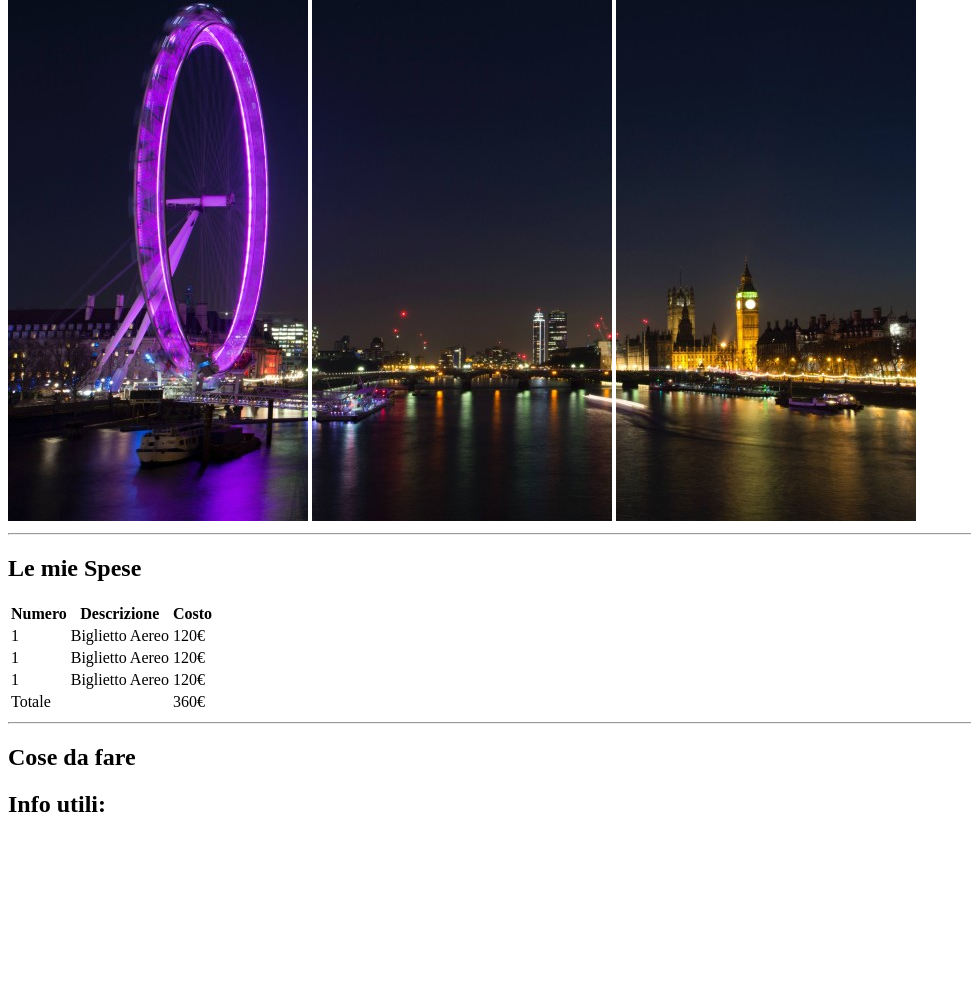
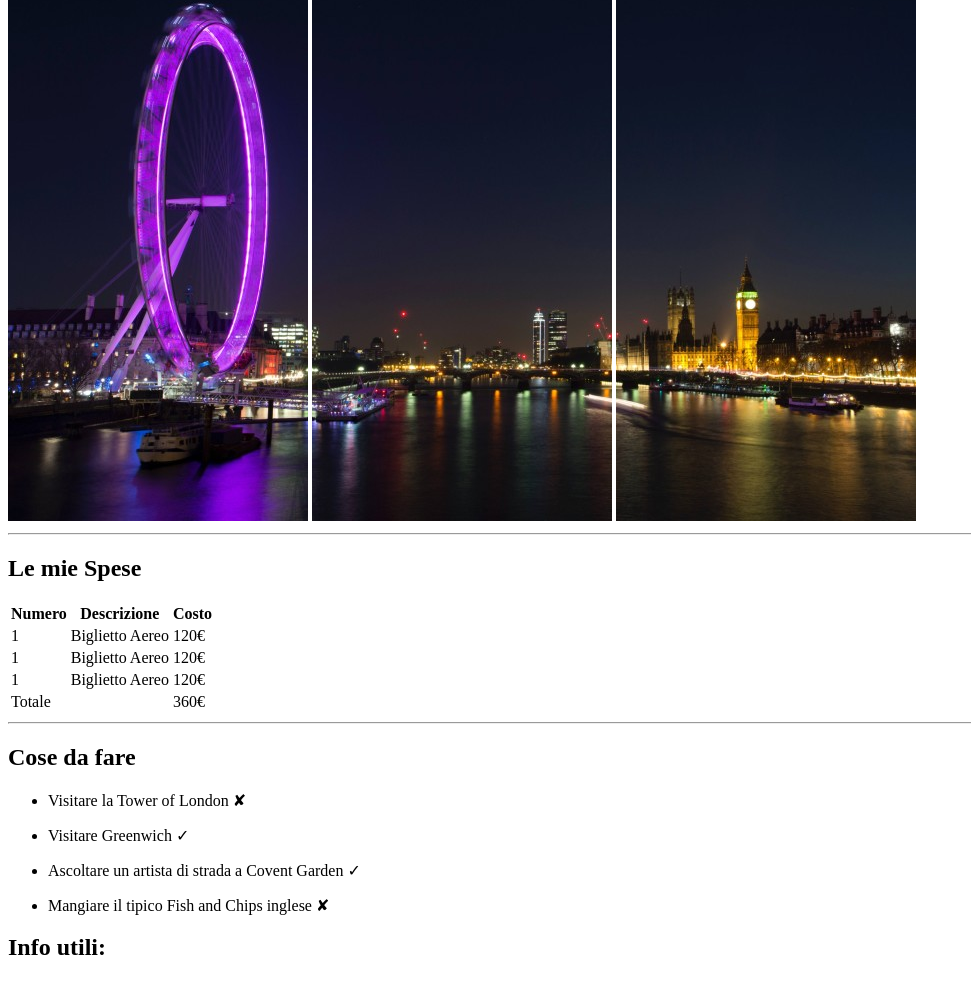
Before and after one commit to MatteoDiMario96/html-london-trip, a plain HTML site: page index.html in a window 1280 px wide. Shown: the part 159-1140 px from the top of the page, without its empty margins (0-971 px from the left). Before the commit the page ends 996 px from the top, so only its background shows below. Drawn offline with Linux system fonts and the light colour scheme.

Commit message:
Creazione seconda sezione  ( LISTA NON ORDINATA)

```diff
--- a/index.html
+++ b/index.html
@@ -21,6 +21,7 @@
         </header>
 
         <main>
+            <!-- 1a sezione della pagina-->
             <section>
                 <h2>
                     Le mie Spese
@@ -66,12 +67,37 @@
                 <hr>
             </section>
 
+            <!-- 2a sezione della pagina-->
             <section>
                 <h2>
                     Cose da fare
                 </h2>
+
+                <ul>
+                    <li>
+                        <p>
+                            Visitare la Tower of London &#x2718;
+                        </p>
+                    </li>
+                    <li>
+                        <p>
+                            Visitare Greenwich &check;
+                        </p>
+                    </li>
+                    <li>
+                        <p>
+                            Ascoltare un artista di strada a Covent Garden &check;
+                        </p>
+                    </li>
+                    <li>
+                        <p>
+                            Mangiare il tipico Fish and Chips inglese &#x2718;
+                        </p>
+                    </li>
+                </ul>
             </section>
 
+            <!-- 3a sezione della pagina-->
             <section>
                 <h2>
                     Info utili:
```
